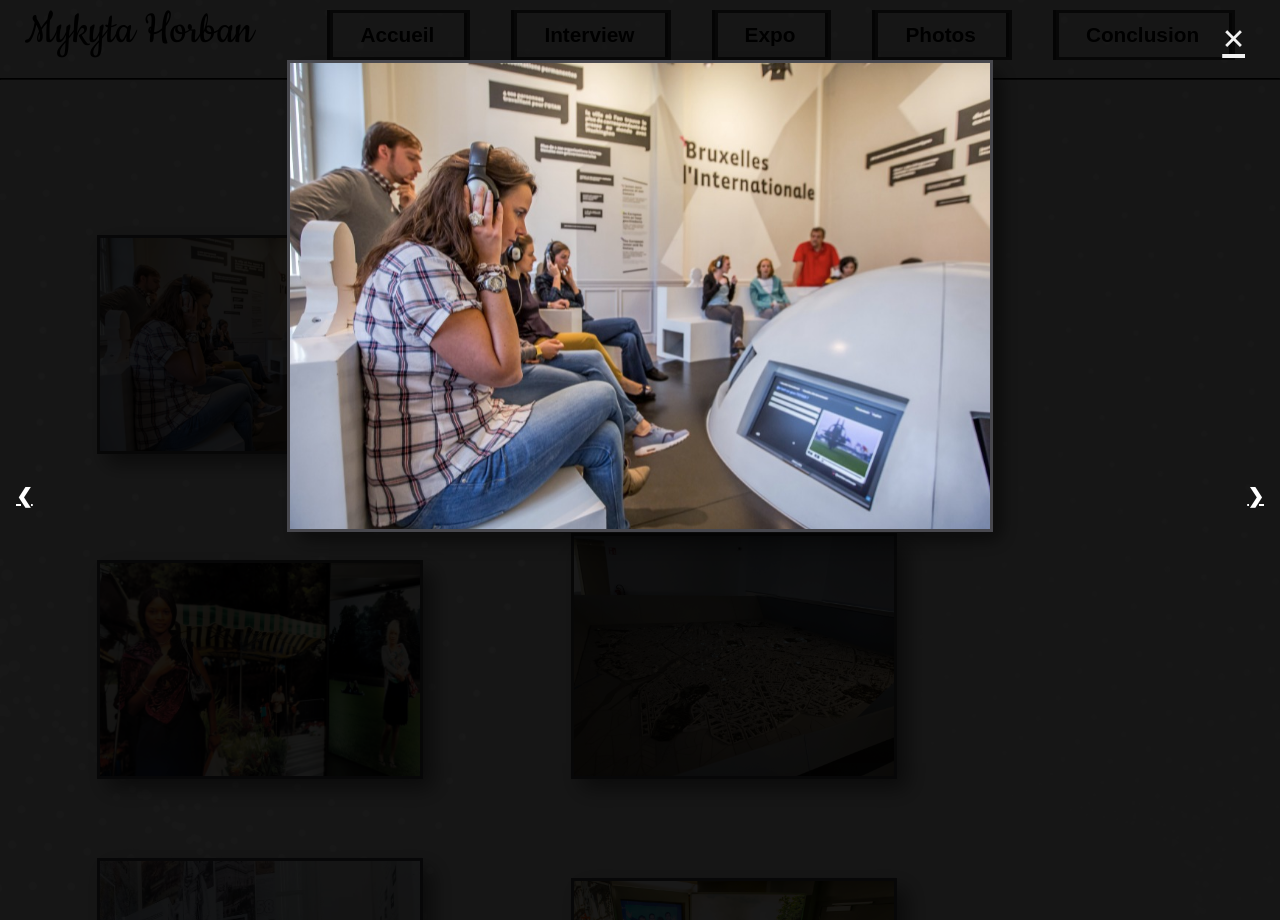
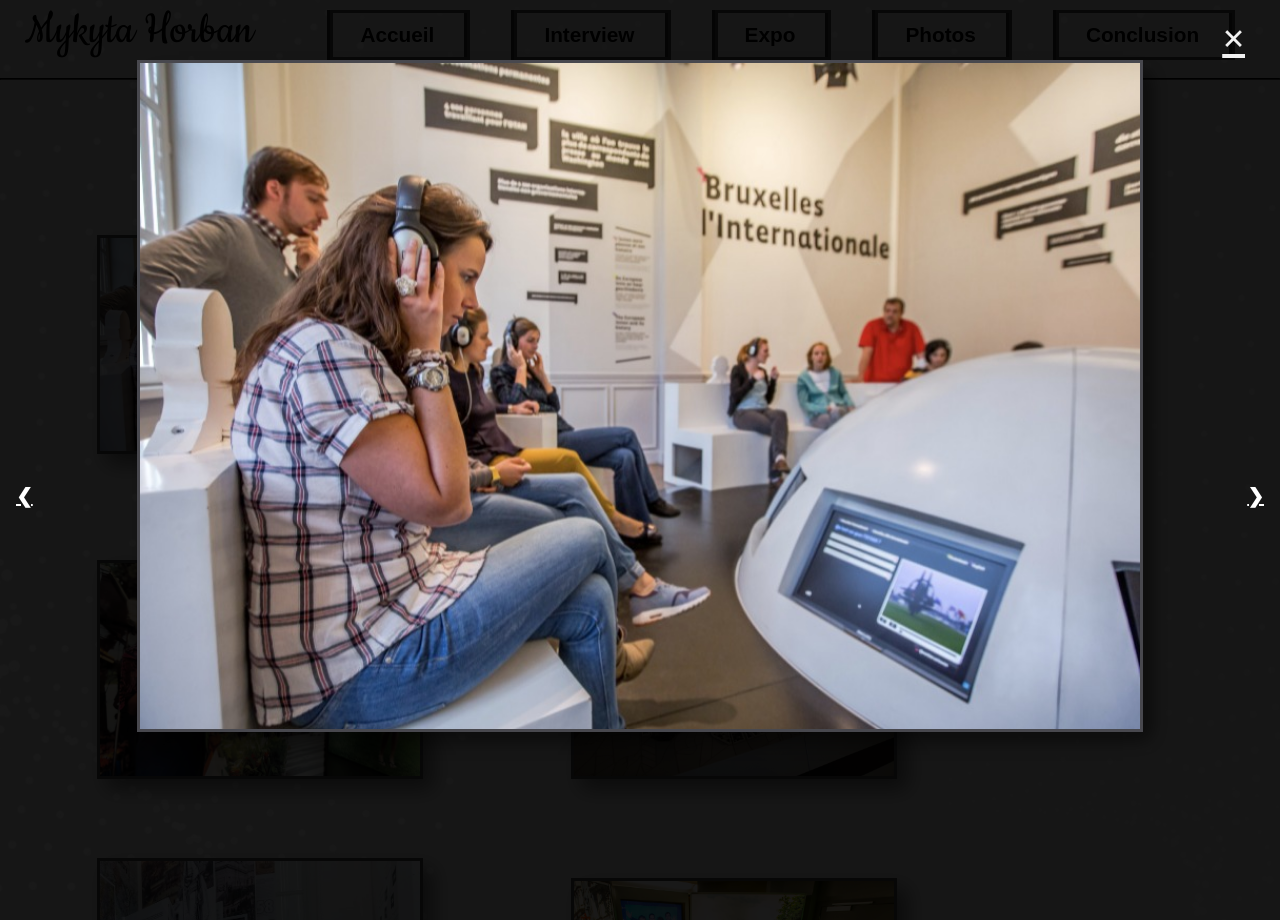
Before and after one commit to NikGorban/presentation-site-prefo-, a PHP site: page /expo/photos.html in a window 1280 px wide, after a click that opens the changed part. Run offline with PHP 8.4, Linux system fonts and the light colour scheme.

Commit message:
photos 1000px

```diff
--- a/siteWeb/css/styles.css
+++ b/siteWeb/css/styles.css
@@ -179,7 +179,7 @@ footer:hover{
   margin: auto;
   display: block;
   width: 80%;
-  max-width: 700px;
+  max-width: 1000px;
 }
 
 .modal:target{
```
